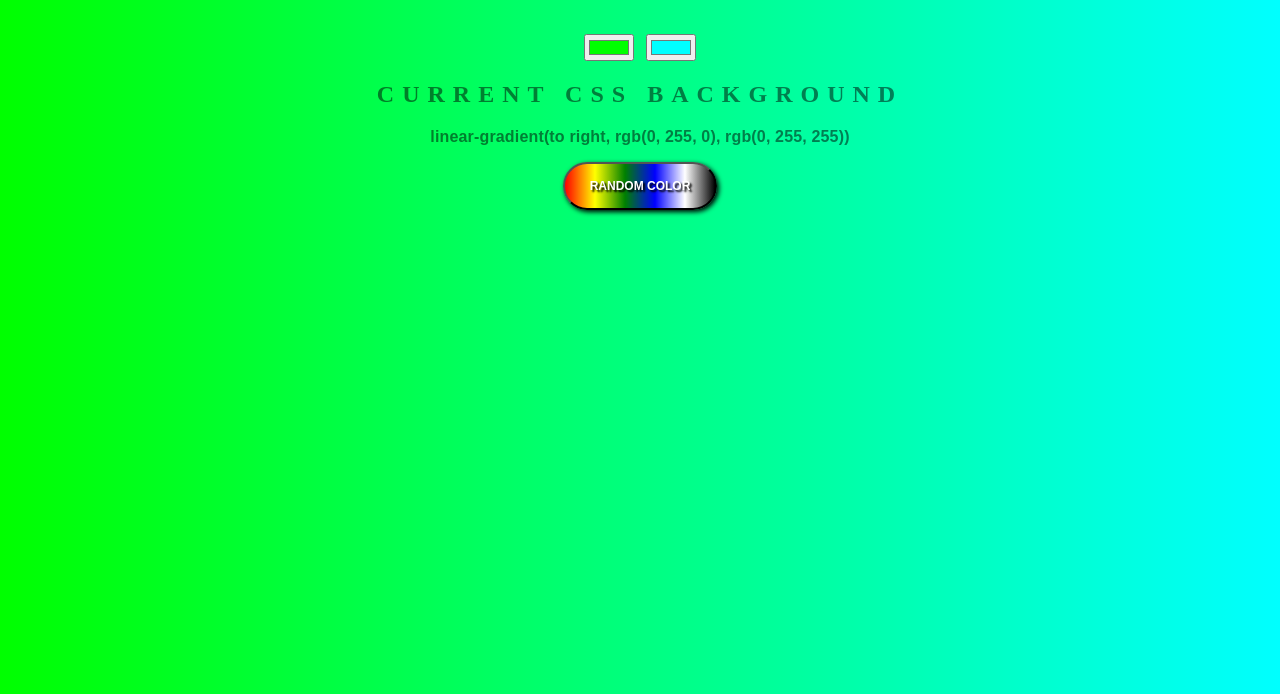
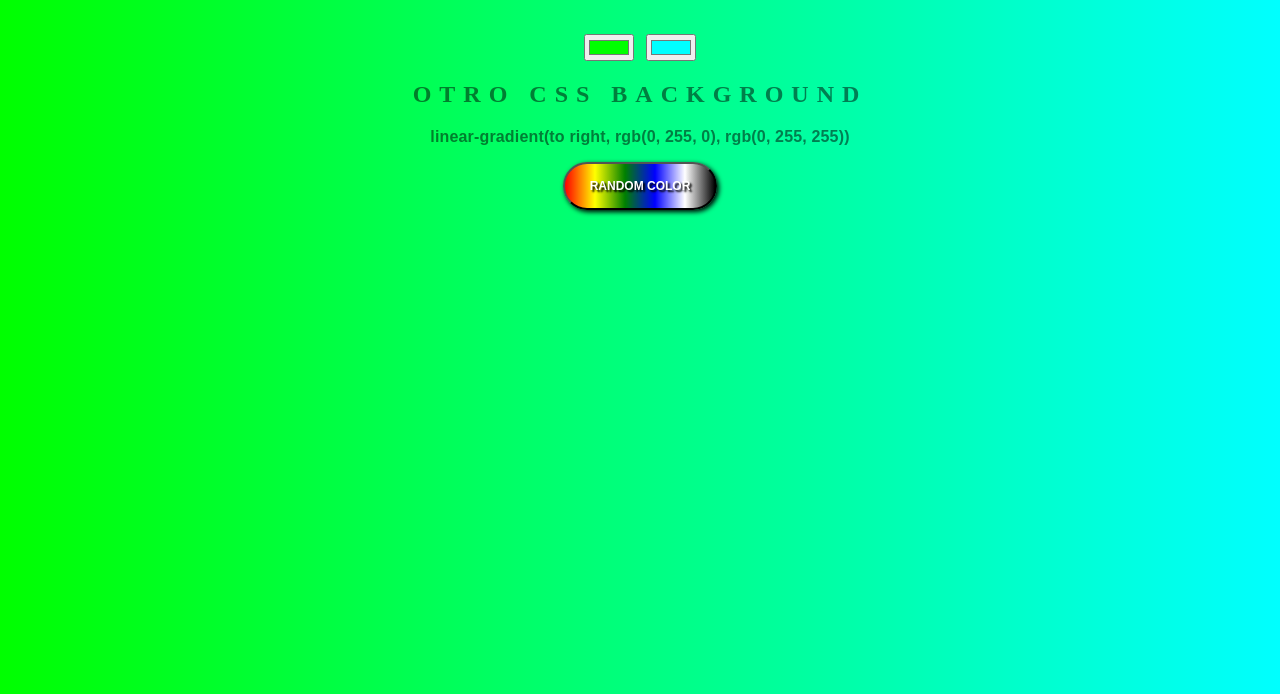
Before and after one commit to spypen1/background-test, a plain HTML site: page index.html in a window 1280 px wide. Shown: the part 106-800 px from the top of the page. Drawn offline with Linux system fonts and the light colour scheme.

Commit message:
cambiando h2

```diff
--- a/index.html
+++ b/index.html
@@ -8,7 +8,7 @@
 	<h1>COOL Generator</h1>
 	<input class="color1" type="color" name="color1" value="#00ff00">
 	<input class="color2" type="color" name="color2" value="#00ffff">
-	<h2>Current CSS Background</h2>
+	<h2>otro CSS Background</h2>
 	<h3></h3>
 	<button><strong>Random Color</strong></button>
 	<script type="text/javascript" src="script.js"></script>
```
